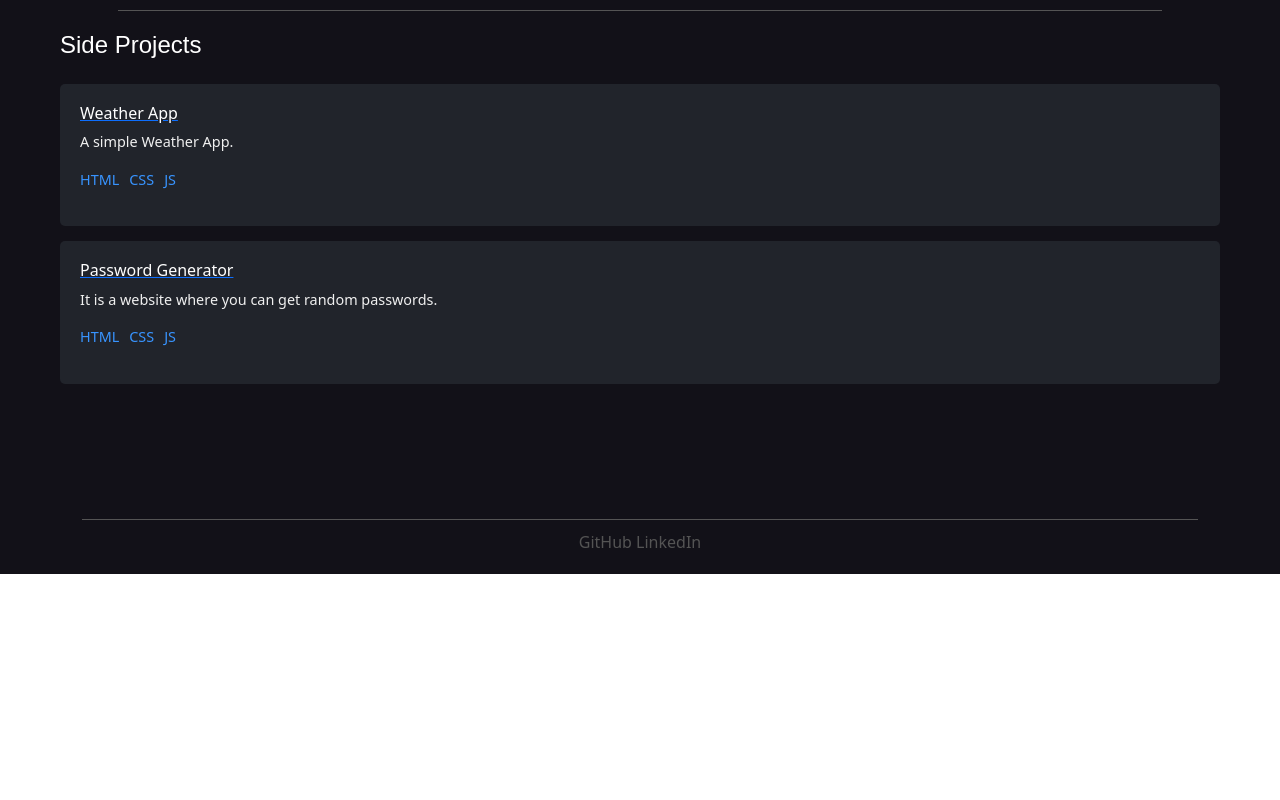
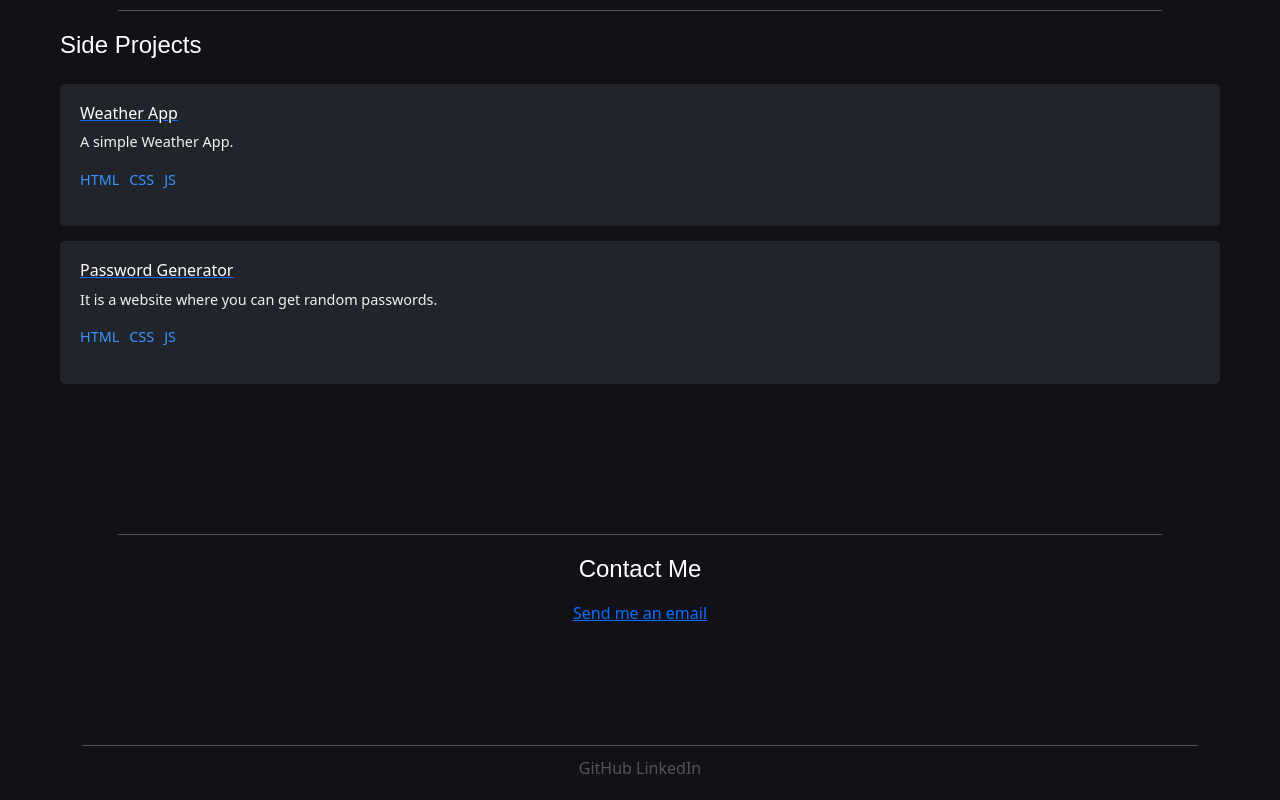
Before and after one commit to keeshakal/portfolio, a plain HTML site: page index.html in a window 1280 px wide. Shown: the part 1135-1935 px from the top of the page. Before the commit the page ends 1709 px from the top, so only its background shows below. Drawn offline with nearby package versions, Linux system fonts and the light colour scheme; a web font is replaced by a local one.

Commit message:
Added contact section

```diff
--- a/index.html
+++ b/index.html
@@ -100,7 +100,7 @@
         <section class="side-projects">
             <div class="line"></div>
             <div>
-                <h2 class="projects-heading">Side Projects</h2> <!-- Add a class for the heading -->
+                <h2 class="projects-heading">Side Projects</h2>
                 <div class="project">
                     <a href="https://anotherweatherapplication.netlify.app/" target="_blank" rel="noopener noreferrer" aria-label="View Project">
                         <h3>Weather App</h3>
@@ -125,6 +125,11 @@
                 </div>
             </div>
         </section>
+        <section class="contact-me">
+            <div class="line"></div>
+            <h2 class="contact-heading">Contact Me</h2>
+            <a href="kallasurkeesha@gmail.com">Send me an email</a>
+        </section>
     </main>
 </hr>
     <footer>
--- a/src/style.css
+++ b/src/style.css
@@ -169,6 +169,18 @@ section {
     font-size: 0.9rem;
 }
 
+.contact-me {
+    padding: 40px;
+    text-align: center;
+}
+
+.contact-heading {
+    font-family: 'Montserrat', sans-serif;
+    color: white;
+    font-size: 1.5rem;
+    line-height: 2;
+}
+
 footer {
     text-align: center;
     padding: 20px;
```
